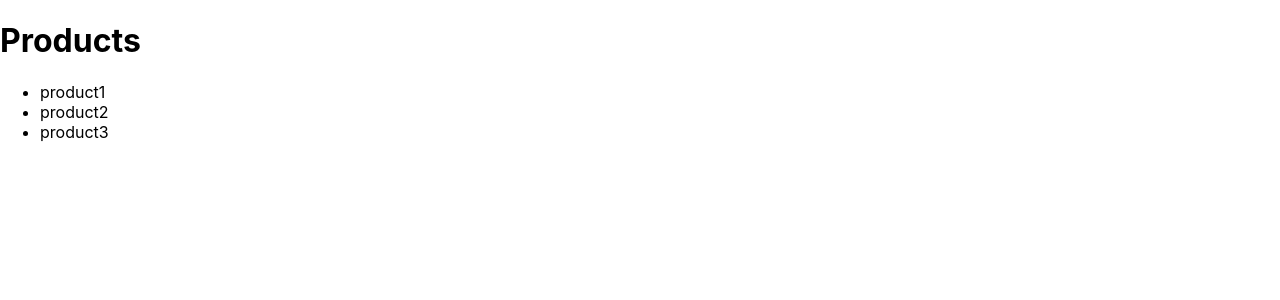
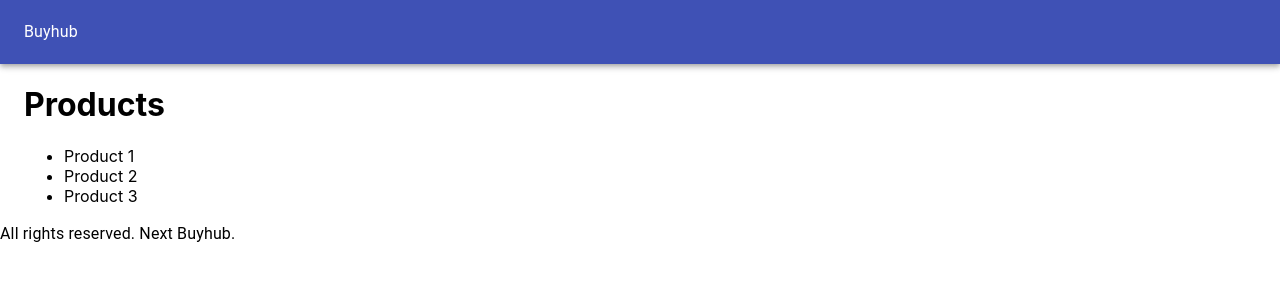
Before and after one commit to sunday-odum/Buyhub, a Next.js app: page / in a window 1280 px wide. Shown: the top 300 px of the page. Built offline with nearby package versions, Linux system fonts and the light colour scheme.

Commit message:
create-app Layout

```diff
--- a/components/Layout.js
+++ b/components/Layout.js
@@ -1,9 +1,22 @@
-import React from 'react'
+import React from 'react';
+import Head from 'next/head';
+import { AppBar, Toolbar, Typography, Container } from '@material-ui/core';
 
-export default function Layout() {
-    return (
-        <div>
-
-        </div>
-    )
+export default function Layout({ children }) {
+  return (
+    <div>
+      <Head>
+        <title>Next Buyhub</title>
+      </Head>
+      <AppBar position="static">
+        <Toolbar>
+          <Typography>Buyhub</Typography>
+        </Toolbar>
+      </AppBar>
+      <Container>{children}</Container>
+      <footer>
+        <Typography>All rights reserved. Next Buyhub.</Typography>
+      </footer>
+    </div>
+  );
 }
--- a/pages/index.js
+++ b/pages/index.js
@@ -1,16 +1,20 @@
 import Head from 'next/head'
 import Image from 'next/image'
+import Layout from '../components/Layout'
 import styles from '../styles/Home.module.css'
 
 export default function Home() {
   return (
+    <Layout>
     <div>
-      <h1>Products</h1>
-      <ul>
-        <li>product1</li>
-        <li>product2</li>
-        <li>product3</li>
-      </ul>
-    </div>
-  )
+    <h1>Products</h1>
+    <ul>
+      <li>Product 1</li>
+      <li>Product 2</li>
+      <li>Product 3</li>
+    </ul>
+  </div>
+  </Layout>
+
+  );
 }
```
